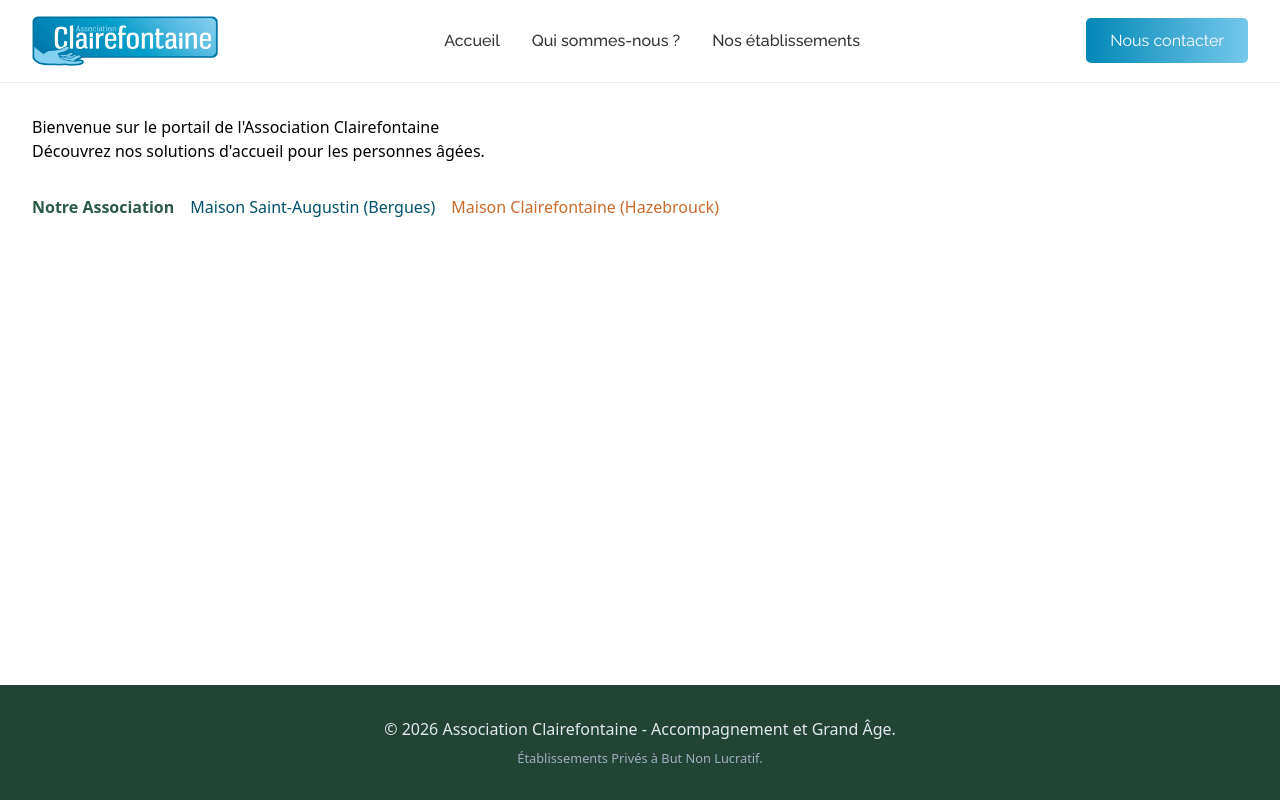
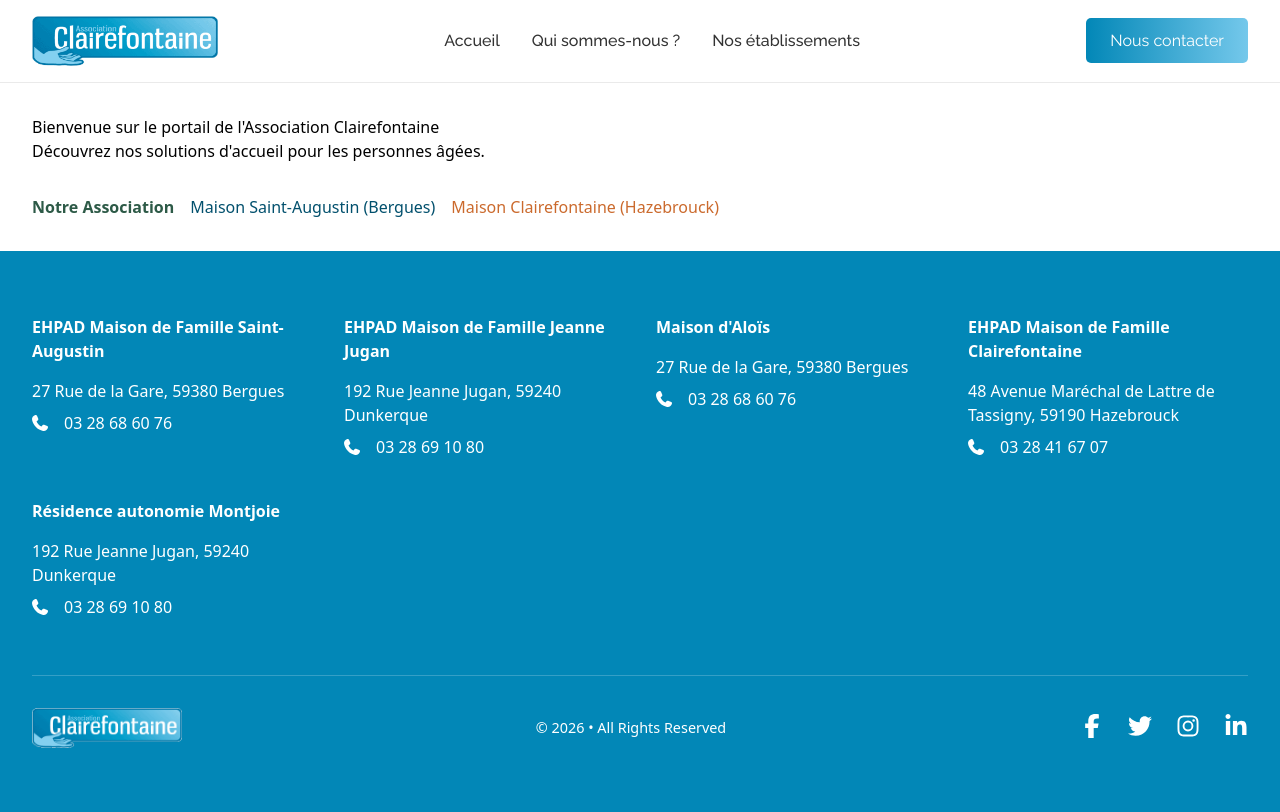
Before and after one commit to crepincorentin/projet-clairefontaine, a Next.js app in the folder front/association-clairefontaine/: page / in a window 1280 px wide. Built offline with nearby package versions, Linux system fonts and the light colour scheme.

Commit message:
feat(frontend): revamp footer with icons and styles

```diff
--- a/front/association-clairefontaine/app/components/Footer.jsx
+++ b/front/association-clairefontaine/app/components/Footer.jsx
@@ -1,11 +1,50 @@
 // src/components/Footer.jsx
+import Image from 'next/image';
+import Link from 'next/link';
+import { FontAwesomeIcon } from '@fortawesome/react-fontawesome';
+import { faPhone } from '@fortawesome/free-solid-svg-icons';
+import { faFacebookF, faTwitter, faInstagram, faLinkedinIn } from '@fortawesome/free-brands-svg-icons';
+import '../styles/components/footer.scss';
+
 export default function Footer() {
+  const establishments = [
+    { name: 'EHPAD Maison de Famille Saint-Augustin', address: '27 Rue de la Gare, 59380 Bergues', phone: '03 28 68 60 76' },
+    { name: 'EHPAD Maison de Famille Jeanne Jugan', address: '192 Rue Jeanne Jugan, 59240 Dunkerque', phone: '03 28 69 10 80' },
+    { name: 'Maison d\'Aloïs', address: '27 Rue de la Gare, 59380 Bergues', phone: '03 28 68 60 76' },
+    { name: 'EHPAD Maison de Famille Clairefontaine', address: '48 Avenue Maréchal de Lattre de Tassigny, 59190 Hazebrouck', phone: '03 28 41 67 07' },
+    { name: 'Résidence autonomie Montjoie', address: '192 Rue Jeanne Jugan, 59240 Dunkerque', phone: '03 28 69 10 80' },
+  ];
+
   return (
-    <footer style={{ backgroundColor: '#224435', color: '#e2e8f0', padding: '2rem', marginTop: 'auto', textAlign: 'center' }}>
-      <p>© {new Date().getFullYear()} Association Clairefontaine - Accompagnement et Grand Âge.</p>
-      <p style={{ fontSize: '0.8rem', marginTop: '0.5rem', color: '#a0aec0' }}>
-        Établissements Privés à But Non Lucratif.
-      </p>
+    <footer className="footer">
+      <div className="footer__container">
+        <div className="footer__establishments">
+          {establishments.map((estab, index) => (
+            <div key={index} className="footer__establishment">
+              <h3>{estab.name}</h3>
+              <p>{estab.address}</p>
+              <p>
+                <FontAwesomeIcon icon={faPhone} className="footer__icon-phone" />
+                {estab.phone}
+              </p>
+            </div>
+          ))}
+        </div>
+        <div className="footer__bottom">
+          <div className="footer__logo">
+            <Image src="/logo.png" alt="Clairefontaine Logo" width={150} height={50} />
+          </div>
+          <div className="footer__copyright">
+            © {new Date().getFullYear()} • All Rights Reserved
+          </div>
+          <div className="footer__socials">
+            <Link href="#"><FontAwesomeIcon icon={faFacebookF} /></Link>
+            <Link href="#"><FontAwesomeIcon icon={faTwitter} /></Link>
+            <Link href="#"><FontAwesomeIcon icon={faInstagram} /></Link>
+            <Link href="#"><FontAwesomeIcon icon={faLinkedinIn} /></Link>
+          </div>
+        </div>
+      </div>
     </footer>
   );
 }
--- a/front/association-clairefontaine/app/styles/components/footer.scss
+++ b/front/association-clairefontaine/app/styles/components/footer.scss
@@ -1,5 +1,64 @@
-header {
-    background-color: $color-association;
-    color: white;
-    padding: 1rem 2rem;
+@import '../utils/palette';
+
+.footer {
+  background-color: $color-association;
+  color: white;
+  padding: 4rem 2rem;
+
+  &__container {
+    max-width: 1500px;
+    margin: 0 auto;
+  }
+
+  &__establishments {
+    display: grid;
+    grid-template-columns: repeat(auto-fit, minmax(250px, 1fr));
+    gap: 2rem;
+    margin-bottom: 3rem;
+  }
+
+  &__establishment {
+    h3 {
+      font-weight: bold;
+      margin-bottom: 1rem;
+    }
+    p {
+      margin-bottom: 0.5rem;
+      display: flex;
+      align-items: center;
+    }
+  }
+
+  &__icon-phone {
+    margin-right: 1rem;
+    width: 1rem; // Augmenter la taille de l'icône
+  }
+
+  &__bottom {
+    border-top: 1px solid rgba(255, 255, 255, 0.2);
+    padding-top: 2rem;
+    display: flex;
+    justify-content: space-between;
+    align-items: center;
+  }
+
+  &__copyright {
+    font-size: 0.9rem;
+  }
+
+  &__socials {
+    display: flex;
+    gap: 1.5rem;
+    a {
+      color: white;
+      transition: color 0.3s ease;
+      &:hover {
+        color: #ddd;
+      }
+      svg {
+        width: 24px;
+        height: 24px;
+      }
+    }
+  }
 }
--- a/front/association-clairefontaine/package.json
+++ b/front/association-clairefontaine/package.json
@@ -9,6 +9,10 @@
     "lint": "eslint"
   },
   "dependencies": {
+    "@fortawesome/fontawesome-svg-core": "^7.2.0",
+    "@fortawesome/free-brands-svg-icons": "^7.2.0",
+    "@fortawesome/free-solid-svg-icons": "^7.2.0",
+    "@fortawesome/react-fontawesome": "^3.3.1",
     "next": "16.2.6",
     "react": "19.2.4",
     "react-dom": "19.2.4",
```
